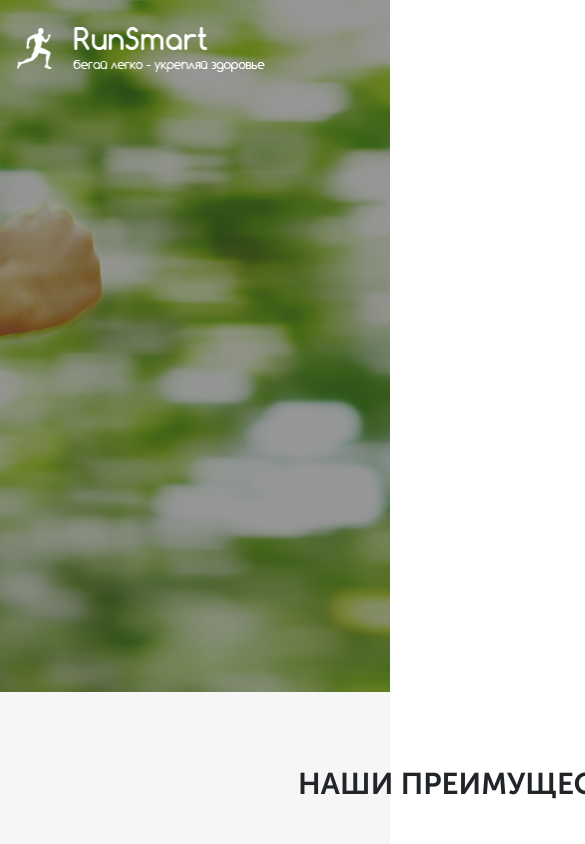
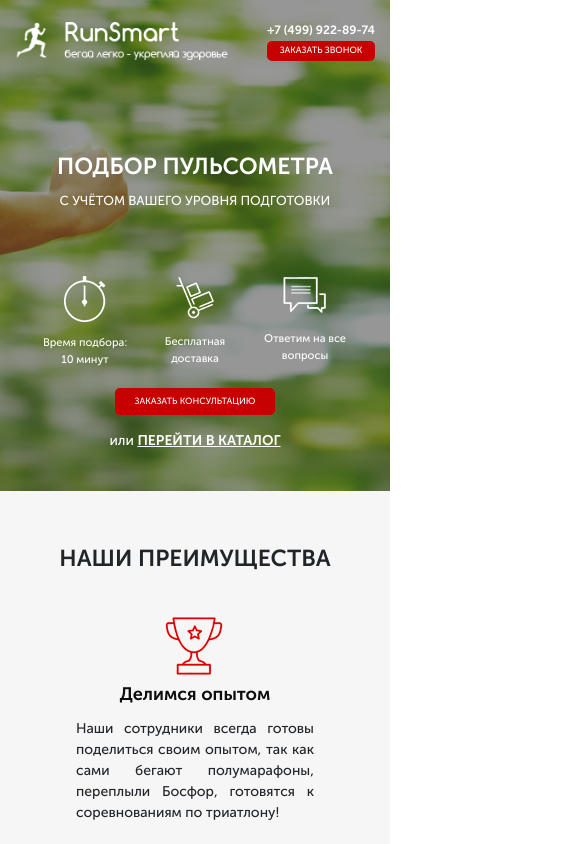
Before and after one commit to VladaBelaya/RunSmart, a website: page src/index.html in a window 390 px wide. Shown: the top 844 px of the page, 585 px wide, since content can reach past the window. Drawn offline with Linux system fonts and the light colour scheme.

Commit message:
доделала адптацию
завершила адаптацию 2 первых секций

```diff
--- a/src/index.html
+++ b/src/index.html
@@ -16,7 +16,7 @@
           <a href="#" class="header__logo">
             <img src="./img/other/logo.png" alt="logo" />
           </a>
-          <div class="header__official">
+          <div class="header__official header_mobile">
             Официальный представитель
             <span>Garmin, Polar, Suunto</span>
           </div>
--- /dev/null
+++ b/src/sass/base/_media.sass
@@ -0,0 +1,99 @@
+@media ( max-width: 991px )
+
+    .container
+        min-width: 745px
+    .promo
+        &__header
+            line-height: 30px
+            font-size: 40px
+        &__subheader
+            margin-top: 15px
+            font-size: 22px
+        &__icons
+            width: 400px
+            margin-top: 55px
+    .button
+        &_main
+            margin-top: 60px
+    .advantages
+        &__descr
+            text-align: justify
+            width: 222px
+@media ( max-width: 767px )
+    .container
+        min-width: 550px
+    .header
+        &_mobile
+            display: none
+    .promo
+        &__header
+            font-size: 35px
+        &__subheader
+            margin-top: 10px
+            font-size: 19px
+        &__icons
+            width: 370px
+        &__icon
+            img
+                margin-bottom: 13px
+    .button
+        &_main
+            width: 275px
+    .advantages
+        padding: 50px 0
+        &__wrapper
+            display: flex
+            flex-direction: column
+            align-items: center
+            margin-top: 50px
+        &__item
+            margin-top: 25px
+            &:nth-child(1)
+                margin-top: 0
+
+        &__descr
+            width: 238px
+            margin-top: 10px
+@media ( max-width: 575px )
+    .container
+        min-width: 335px
+    .header
+        &__phone
+            font-size: 12px
+        img
+            width: 85%
+    .button
+        width: 108px
+        font-size: 9px
+        height: 20px
+        margin-top: 2px
+        font-weight: 500
+    .promo
+        min-height: 450px
+        padding-bottom: 40px
+        &__wrapper
+            align-items: center
+        &__header
+            font-size: 23px
+        &__subheader
+            font-size: 13px
+            margin-top: 0
+        &__icons
+            width: 315px
+        &__icon
+            width: 95px
+            font-size: 11px
+        &__link
+            font-size: 14px
+            margin-top: 15px
+    .button
+        &_main
+            width: 160px
+            height: 27px
+            margin-top: 20px
+    .advantages
+        &__wrapper
+            margin-top: 35px
+
+        .title
+            font-size: 23px
--- a/src/sass/blocks/_header.sass
+++ b/src/sass/blocks/_header.sass
@@ -28,3 +28,5 @@
         display: flex
         align-items: flex-end
         flex-direction: column
+    &_mobile
+        display: block
--- a/src/sass/blocks/_promo.sass
+++ b/src/sass/blocks/_promo.sass
@@ -1,7 +1,8 @@
 .promo
     min-height: 650px
     padding: 21px 0 93px 0
-    background: url(../../img/bg/main.png) center center/cover no-repeat
+    background: url("../img/bg/main.png") center (center/cover) no-repeat
+
     &__wrapper
         display: flex
         flex-direction: column
--- a/src/sass/style.sass
+++ b/src/sass/style.sass
@@ -12,3 +12,4 @@
 @import "./blocks/buttons"
 @import "./blocks/advantages"
 @import "./blocks/titles"
+@import "./base/media"
```
Also changed, not shown: src/css/style.min.css.
